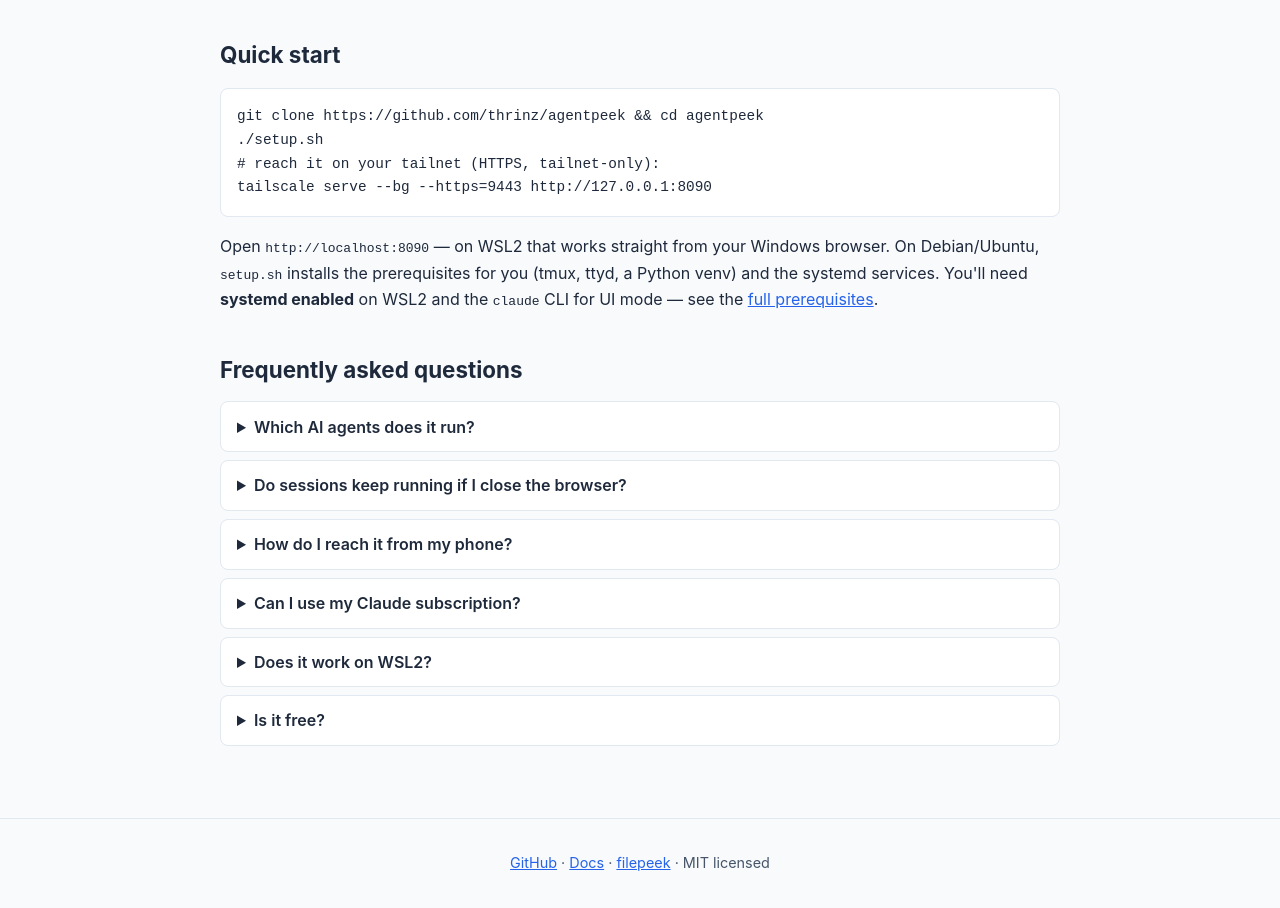
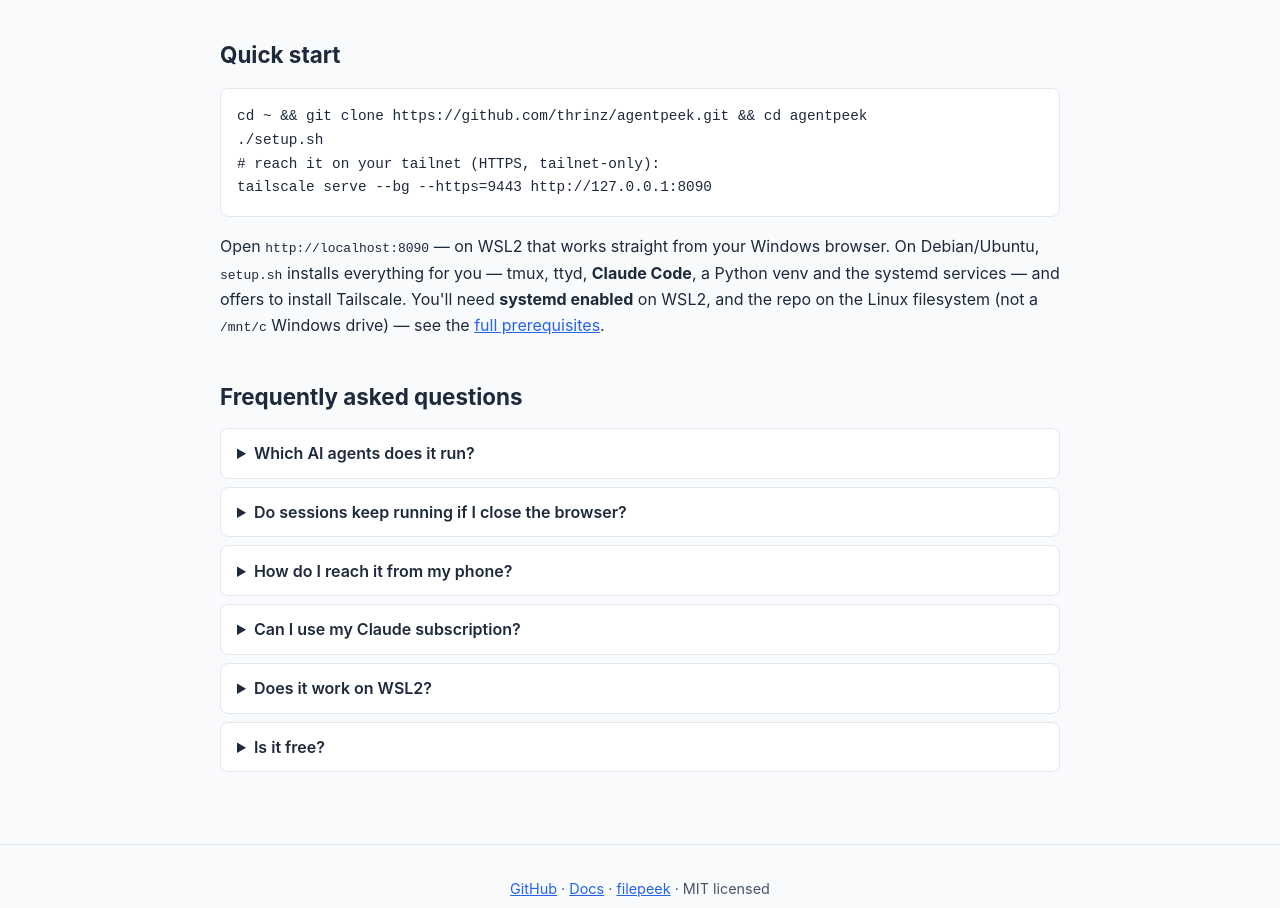
Before and after one commit to thrinz/agentpeek, a plain HTML site: page site/index.html in a window 1280 px wide. Shown: the part 3706-4614 px from the top of the page. Drawn offline with Linux system fonts and the light colour scheme.

Commit message:
Landing: setup installs Claude Code + Tailscale prompt; clone off /mnt
Align the quick-start with setup.sh: clone into ~ (not a Windows drive),
note that setup now installs Claude Code and offers Tailscale, and drop the
"install the claude CLI yourself" prerequisite.

```diff
--- a/site/index.html
+++ b/site/index.html
@@ -250,14 +250,15 @@
   </section>
 
   <h2>Quick start</h2>
-  <pre><code>git clone https://github.com/thrinz/agentpeek &amp;&amp; cd agentpeek
+  <pre><code>cd ~ &amp;&amp; git clone https://github.com/thrinz/agentpeek.git &amp;&amp; cd agentpeek
 ./setup.sh
 # reach it on your tailnet (HTTPS, tailnet-only):
 tailscale serve --bg --https=9443 http://127.0.0.1:8090</code></pre>
   <p>Open <code>http://localhost:8090</code> — on WSL2 that works straight from your Windows browser.
-     On Debian/Ubuntu, <code>setup.sh</code> installs the prerequisites for you (tmux, ttyd, a Python
-     venv) and the systemd services. You'll need <strong>systemd enabled</strong> on WSL2 and the
-     <code>claude</code> CLI for UI mode — see the
+     On Debian/Ubuntu, <code>setup.sh</code> installs everything for you — tmux, ttyd, <strong>Claude
+     Code</strong>, a Python venv and the systemd services — and offers to install Tailscale. You'll
+     need <strong>systemd enabled</strong> on WSL2, and the repo on the Linux filesystem (not a
+     <code>/mnt/c</code> Windows drive) — see the
      <a href="https://github.com/thrinz/agentpeek#prerequisites">full prerequisites</a>.</p>
 
   <h2>Frequently asked questions</h2>
```
